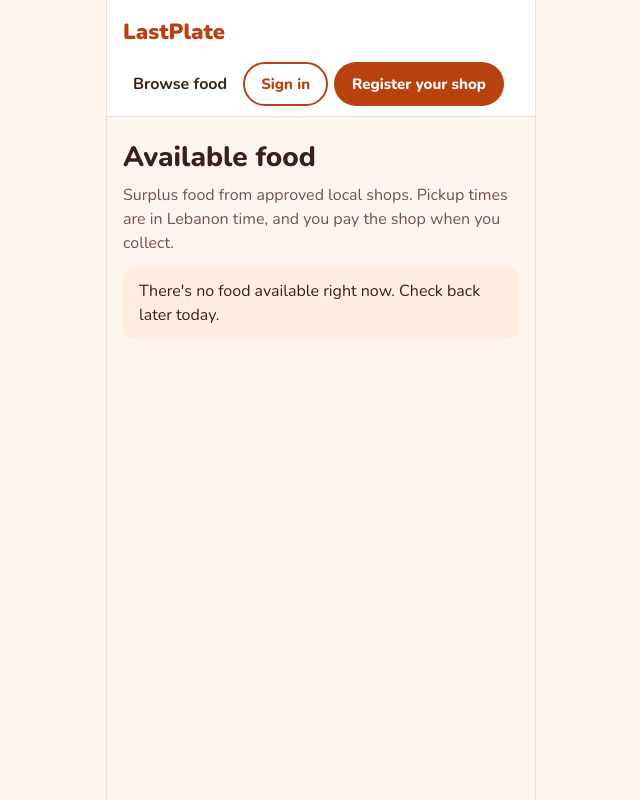
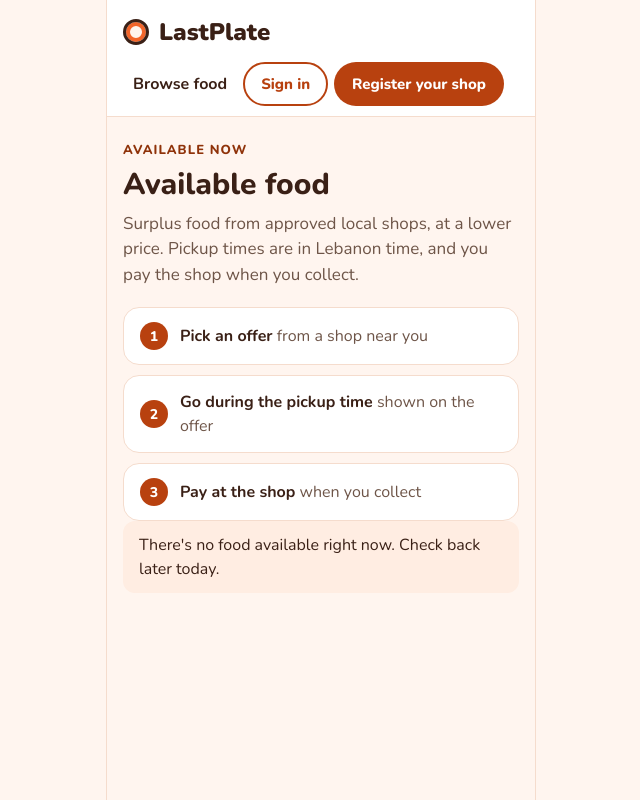
Before and after one commit to Alex-Dekermenjian/lastplate, a Django app: template web/frontend/templates/frontend/browse_offers.html in a window 1280 px wide. Shown: the whole page, without its empty margins (319-959 px from the left). Run offline with Django 5.2, Linux system fonts and the light colour scheme; the template is opened without the code that fills it, so the values that code supplies are empty; parts of the project's set-up code (start-up, migrations or seed data) failed here and were passed over.

Commit message:
LP-61: new LastPlate logo and Tangerine card layout

```diff
--- a/web/frontend/templates/frontend/browse_offers.html
+++ b/web/frontend/templates/frontend/browse_offers.html
@@ -4,11 +4,18 @@
 
 {% block content %}
 <section class="browse">
+  <p class="eyebrow">Available now</p>
   <h1>Available food</h1>
-  <p class="muted">
-    Surplus food from approved local shops. Pickup times are in Lebanon time,
-    and you pay the shop when you collect.
+  <p class="lead">
+    Surplus food from approved local shops, at a lower price. Pickup times are
+    in Lebanon time, and you pay the shop when you collect.
   </p>
+
+  <ol class="steps" aria-label="How it works">
+    <li class="step"><span class="step__number" aria-hidden="true">1</span><span><strong>Pick an offer</strong> from a shop near you</span></li>
+    <li class="step"><span class="step__number" aria-hidden="true">2</span><span><strong>Go during the pickup time</strong> shown on the offer</span></li>
+    <li class="step"><span class="step__number" aria-hidden="true">3</span><span><strong>Pay at the shop</strong> when you collect</span></li>
+  </ol>
 
   {% if unavailable %}
     <p class="notice notice--warning" role="alert">{{ unavailable }}</p>
@@ -17,9 +24,11 @@
       There's no food available right now. Check back later today.
     </p>
   {% else %}
+    <p class="offer-count">{{ offers|length }} offer{{ offers|length|pluralize }} available</p>
     <ul class="offer-grid" aria-label="Food offers">
       {% for offer in offers %}
         <li class="offer-card">
+          <div class="offer-card__media">
             {% if offer.photo_url %}
               <img class="offer-card__photo" src="{{ offer.photo_url }}" alt="Photo of {{ offer.title }}">
             {% else %}
@@ -27,34 +36,40 @@
                 No photo
               </div>
             {% endif %}
+            {% if offer.discount_percent %}
+              <span class="discount-badge">-{{ offer.discount_percent }}%<span class="visually-hidden"> off</span></span>
+            {% endif %}
+            {% if offer.free_quantity is not None %}
+              <span class="stock-badge">{{ offer.free_quantity }} left</span>
+            {% endif %}
+          </div>
 
           <div class="offer-card__body">
+            <p class="offer-card__shop">
+              {{ offer.shop.name }}{% if offer.shop.area %} · {{ offer.shop.area }}{% endif %}
+            </p>
             <h2 class="offer-card__title">
               <a href="{% url 'offer-detail' offer.id %}">{{ offer.title }}</a>
             </h2>
-            <p class="muted">
-              {{ offer.shop.name }}{% if offer.shop.area %} · {{ offer.shop.area }}{% endif %}
-            </p>
 
+            <dl class="offer-facts">
+              <dt>Pickup</dt>
+              <dd>{% if offer.pickup_today %}<span class="badge">Today</span>{% endif %}{{ offer.pickup_window }}</dd>
+              <dt>Allergens</dt>
+              <dd>{{ offer.allergens }}</dd>
+            </dl>
+
+            <div class="offer-card__footer">
               <p class="price">
                 <span class="price__now">${{ offer.discounted_price }}</span>
                 {% if offer.original_price %}
                   <s class="price__was" aria-label="Original price ${{ offer.original_price }}">${{ offer.original_price }}</s>
                 {% endif %}
               </p>
-
-            <dl class="offer-facts">
-              <dt>Pickup</dt>
-              <dd>{{ offer.pickup_window }}</dd>
-              <dt>Available</dt>
-              <dd>{{ offer.free_quantity }} left</dd>
-              <dt>Allergens</dt>
-              <dd>{{ offer.allergens }}</dd>
-            </dl>
-
-            <a class="button button--secondary button--block" href="{% url 'offer-detail' offer.id %}">
-              View details<span class="visually-hidden"> for {{ offer.title }}</span>
+              <a class="button button--primary" href="{% url 'offer-detail' offer.id %}">
+                View offer<span class="visually-hidden"> for {{ offer.title }}</span>
               </a>
+            </div>
           </div>
         </li>
       {% endfor %}
--- a/web/frontend/templates/frontend/home.html
+++ b/web/frontend/templates/frontend/home.html
@@ -3,8 +3,9 @@
 {% block title %}LastPlate — surplus food from local shops{% endblock %}
 
 {% block content %}
+<p class="eyebrow">Save food, save money</p>
 <h1>LastPlate</h1>
-<p>Surplus food from local shops, at a lower price, collected in person.</p>
+<p class="lead">Surplus food from local shops, at a lower price, collected in person.</p>
 <p>
   <a class="button button--primary" href="{% url 'browse-offers' %}">Browse available food</a>
 </p>
--- a/web/static/css/lastplate.css
+++ b/web/static/css/lastplate.css
@@ -17,6 +19,7 @@
   --danger: #B42318;
   --danger-tint: #FDECEC;
   --surface: #FFFFFF;
+  --shadow: 0 6px 20px rgba(58, 32, 22, 0.08);
 
   --radius-input: 12px;
   --radius-card: 22px;
@@ -35,10 +38,15 @@ body {
 a { color: var(--btn); font-weight: 700; }
 a:hover { color: var(--btn-hover); }
 h1, h2 { font-family: var(--font); font-weight: 800; line-height: 1.2; margin: 0 0 8px; }
-h1 { font-size: 28px; }
+h1 { font-size: 30px; }
 h2 { font-size: 21px; }
 p { margin: 0 0 12px; }
 .muted { color: var(--text-2); }
+.eyebrow {
+  margin: 0 0 6px; color: var(--btn-hover);
+  font-size: 13px; font-weight: 800; letter-spacing: 0.08em; text-transform: uppercase;
+}
+.lead { color: var(--text-2); font-size: 17px; }
 :focus-visible { outline: 3px solid var(--btn); outline-offset: 2px; }
 
 /* Phone-width column: on a laptop the app sits in the middle like a phone. */
@@ -55,8 +63,15 @@ p { margin: 0 0 12px; }
   padding: 10px 16px; background: var(--surface); border-bottom: 1px solid var(--border);
 }
 .logo {
-  display: inline-flex; align-items: center; min-height: 44px;
-  font: 900 22px/1 var(--font); color: var(--btn); text-decoration: none;
+  display: inline-flex; align-items: center; gap: 10px; min-height: 44px;
+  font: 900 24px/1 var(--font); color: var(--text); text-decoration: none;
+}
+/* The logo mark: a dark brown outer ring, an orange inner ring and a light centre. */
+.logo__mark {
+  flex: none; width: 26px; height: 26px; border-radius: 50%;
+  border: 3px solid var(--text);
+  background: var(--bg);
+  box-shadow: inset 0 0 0 4px var(--accent);
 }
 .site-nav { display: flex; align-items: center; gap: 6px; flex-wrap: wrap; }
 .site-nav form { margin: 0; }
@@ -78,6 +95,20 @@ p { margin: 0 0 12px; }
   background: var(--surface); border: 1px solid var(--border); border-radius: var(--radius-card);
 }
 .card--wide { max-width: 100%; }
+
+/* "How it works" steps */
+.steps { display: grid; gap: 10px; margin: 20px 0 0; padding: 0; list-style: none; }
+.step {
+  display: flex; align-items: center; gap: 12px; padding: 14px 16px;
+  background: var(--surface); border: 1px solid var(--border); border-radius: 16px;
+  color: var(--text-2);
+}
+.step strong { color: var(--text); }
+.step__number {
+  flex: none; display: inline-flex; align-items: center; justify-content: center;
+  width: 28px; height: 28px; border-radius: 50%;
+  background: var(--btn); color: #FFFFFF; font-size: 14px; font-weight: 800;
+}
 
 /* Forms */
 .field { margin-bottom: 16px; }
--- a/web/templates/base.html
+++ b/web/templates/base.html
@@ -12,7 +12,7 @@
 <body>
   <div class="app-column">
     <header class="site-header {% block header_class %}{% endblock %}">
-      <a class="logo" href="{% url 'home' %}">LastPlate</a>
+      <a class="logo" href="{% url 'home' %}"><span class="logo__mark" aria-hidden="true"></span>LastPlate</a>
       <nav class="site-nav" aria-label="Main">
         <a class="site-nav__link" href="{% url 'browse-offers' %}">Browse food</a>
         {% if request.session.account %}
```
Also changed, not shown: other parts of web/static/css/lastplate.css (+35 -11 lines), web/frontend/browse_views.py (+20 -0 lines), web/frontend/test_browse_offers.py (+43 -0 lines). Lines whose indentation alone changed are shown as unchanged.
